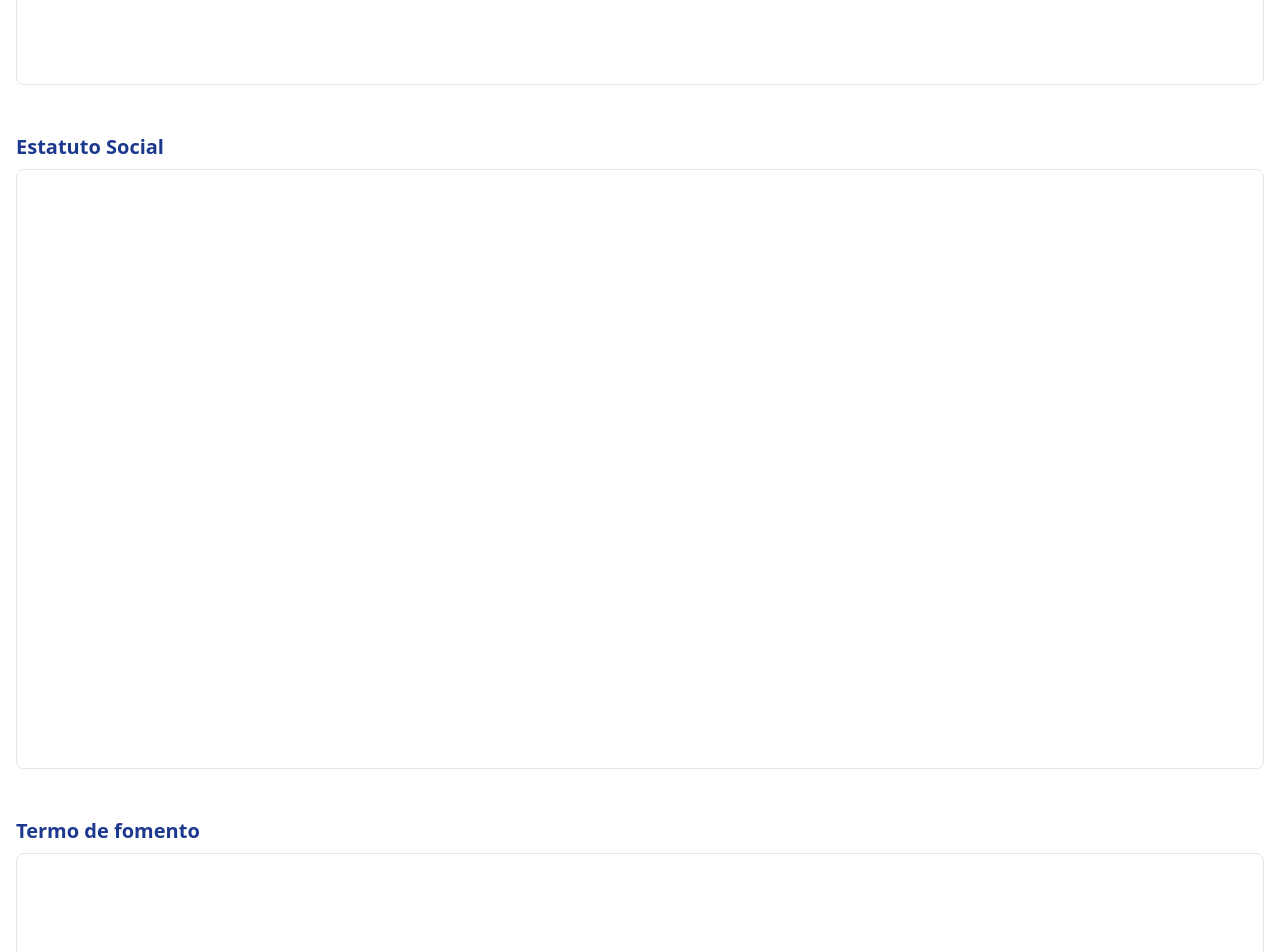
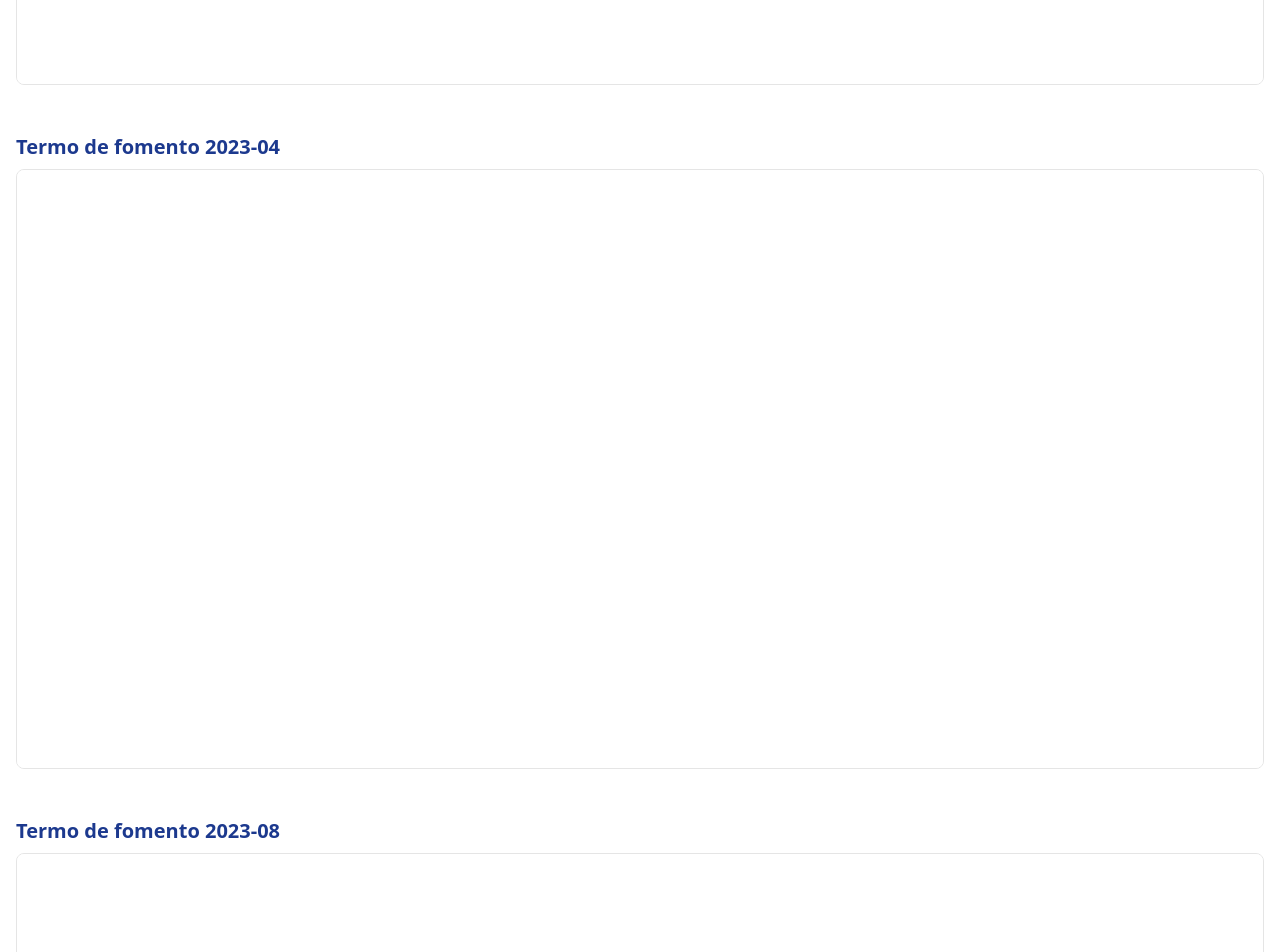
Before and after one commit to davilabrevozdebrasilia-ui/siteibj, a Next.js app: page /transparencia in a window 1280 px wide. Shown: the part 820-1772 px from the top of the page. Built offline with nearby package versions, Linux system fonts and the light colour scheme; no server answers; the database is empty.

Commit message:
updated em tópicos da aba transparência

```diff
--- a/src/app/transparencia/page.tsx
+++ b/src/app/transparencia/page.tsx
@@ -17,7 +17,7 @@ export default function Transparencia() {
                 </section>
 
                 <section>
-                    <h2 className="text-xl font-semibold mb-2">Estatuto Social</h2>
+                    <h2 className="text-xl font-semibold mb-2">Termo de fomento 2023-04</h2>
                     <iframe
                         src="/docs/SEI_MDHC.pdf"
                         width="100%"
@@ -27,7 +27,7 @@ export default function Transparencia() {
                 </section>
 
                 <section>
-                    <h2 className="text-xl font-semibold mb-2">Termo de fomento</h2>
+                    <h2 className="text-xl font-semibold mb-2">Termo de fomento 2023-08</h2>
                     <iframe
                         src="/docs/TermoDeFomento.pdf"
                         width="100%"
```
